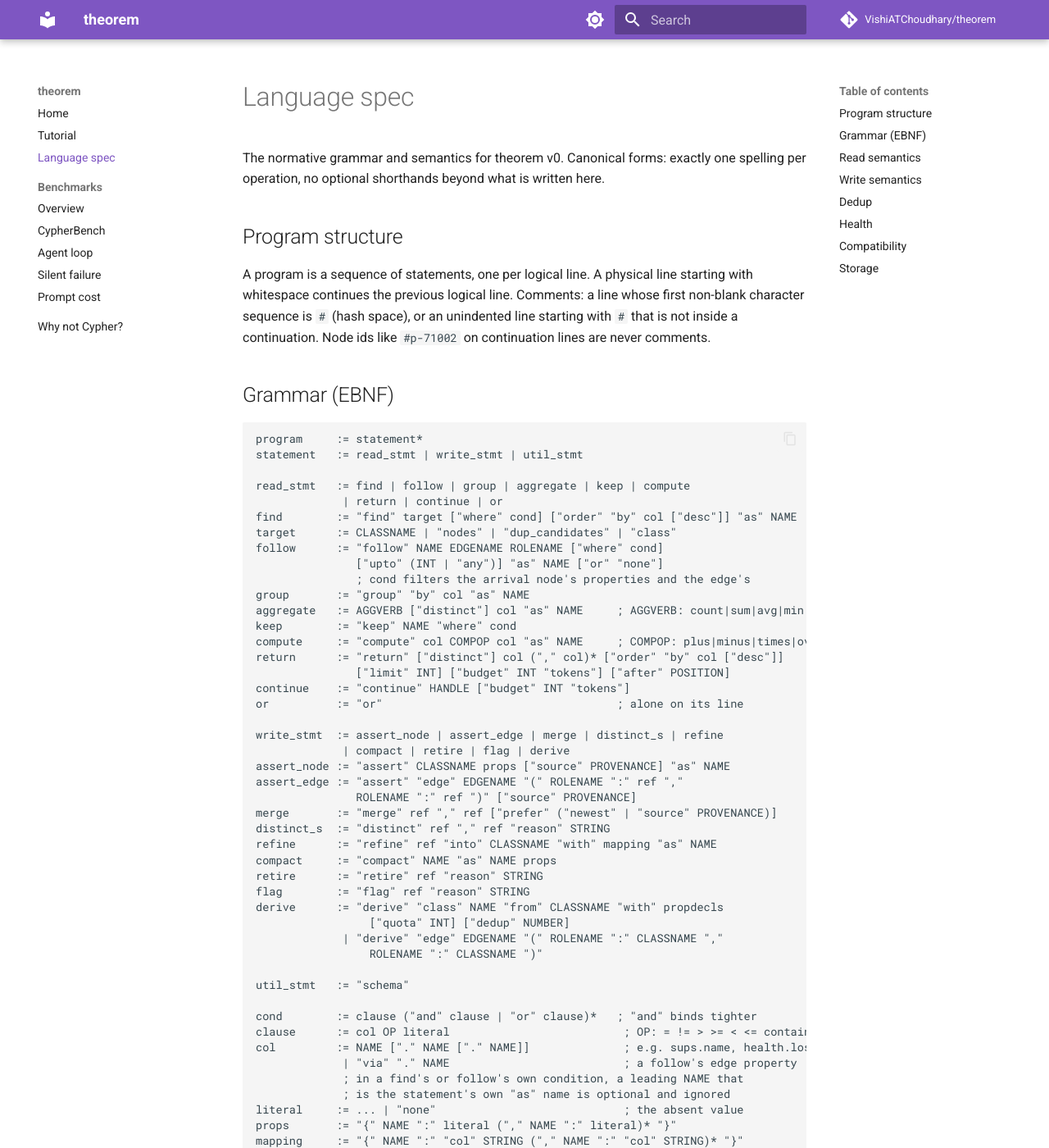
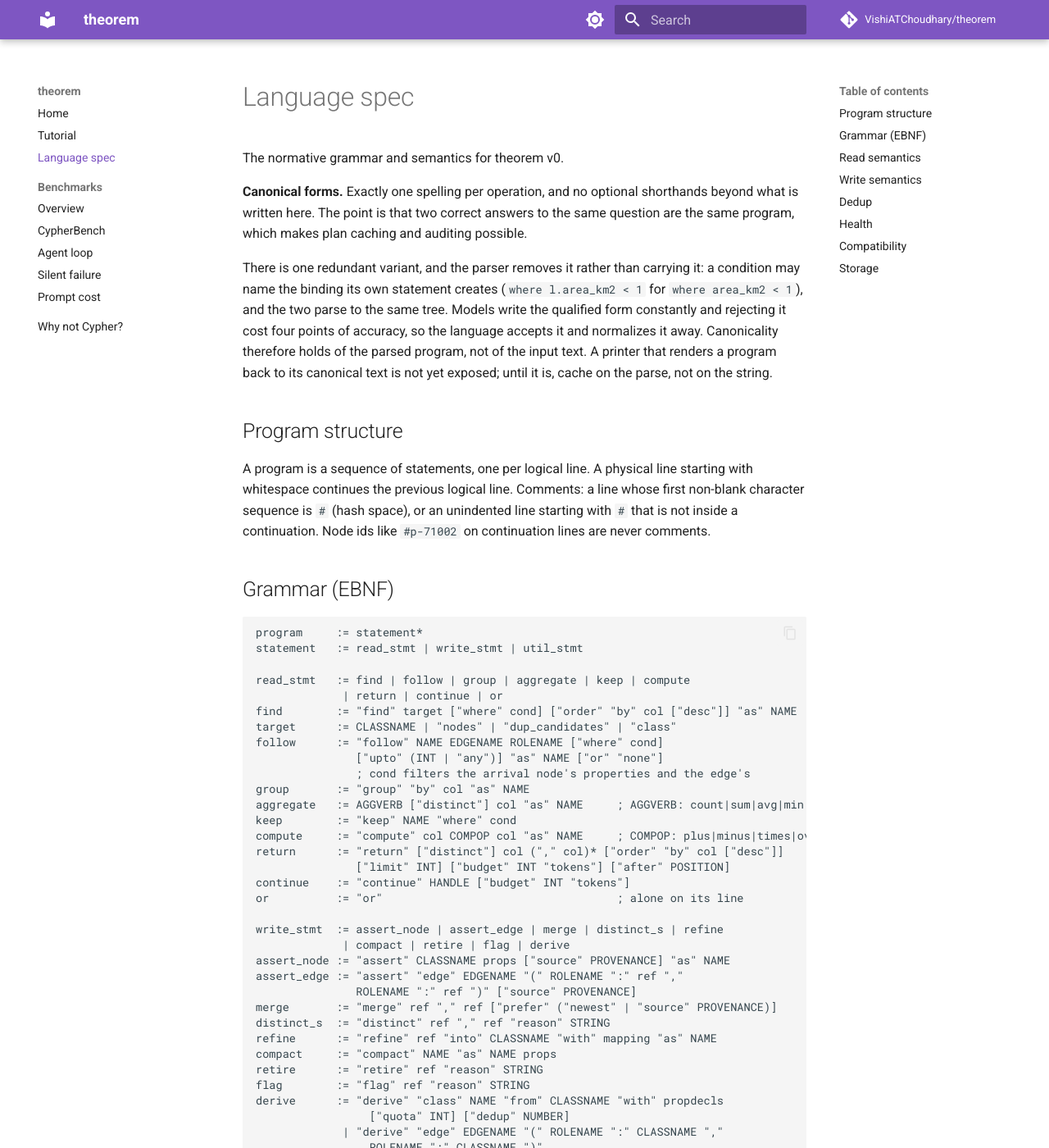
Before and after one commit to VishiATChoudhary/theorem, an MkDocs documentation site: the page built from docs/language-spec.md, in a window 1280 px wide and 1400 px high. Shown: the whole window at 82% size. Built offline with MkDocs 1.6.1 and Material for MkDocs 9.7.7, drawn with Linux system fonts in a browser that asks for light colours; comment, search, counter and statistics services are not loaded; some of the changed text lies outside the part shown.

Commit message:
docs: reconcile the canonical-form claim with the one exception to it
The spec defined `literal` twice, once as I left it and once as it was,
which in a normative grammar is not a style problem.

It also promised no optional shorthands on the same page that now
documents one. Canonicality is what makes plan caching and auditing
possible, and the qualified condition does break it at the level of text.
It does not break it at the level of the parse, because the parser
normalizes the prefix away. Both pages now say that, and the roadmap
carries the missing piece: a printer that renders a program back to
canonical text, so a cache can key on a string again.

Co-Authored-By: Claude Opus 5 (1M context) <noreply@anthropic.com>
Claude-Session: https://claude.ai/code/session_018XvRkT1kgfxrXCA6ut652V

```diff
--- a/docs/language-spec.md
+++ b/docs/language-spec.md
@@ -1,6 +1,10 @@
 # Language spec
 
-The normative grammar and semantics for theorem v0. Canonical forms: exactly one spelling per operation, no optional shorthands beyond what is written here.
+The normative grammar and semantics for theorem v0.
+
+**Canonical forms.** Exactly one spelling per operation, and no optional shorthands beyond what is written here. The point is that two correct answers to the same question are the same program, which makes plan caching and auditing possible.
+
+There is one redundant variant, and the parser removes it rather than carrying it: a condition may name the binding its own statement creates (`where l.area_km2 < 1` for `where area_km2 < 1`), and the two parse to the same tree. Models write the qualified form constantly and rejecting it cost four points of accuracy, so the language accepts it and normalizes it away. Canonicality therefore holds of the parsed program, not of the input text. A printer that renders a program back to its canonical text is not yet exposed; until it is, cache on the parse, not on the string.
 
 ## Program structure
 
@@ -52,11 +56,11 @@ col         := NAME ["." NAME ["." NAME]]              ; e.g. sups.name, health.
              | "via" "." NAME                          ; a follow's edge property
              ; in a find's or follow's own condition, a leading NAME that
              ; is the statement's own "as" name is optional and ignored
-literal     := ... | "none"                            ; the absent value
 props       := "{" NAME ":" literal ("," NAME ":" literal)* "}"
 mapping     := "{" NAME ":" "col" STRING ("," NAME ":" "col" STRING)* "}"
 propdecls   := "{" NAME ":" TYPENAME ("," NAME ":" TYPENAME)* "}"  ; TYPENAME: str|int|float|bool
-literal     := STRING | NUMBER | "true" | "false" | ATTACH
+literal     := STRING | NUMBER | "true" | "false" | "none" | ATTACH
+                                                       ; none = absent
 ref         := NAME | NODEID
 NODEID      := "#" [a-z]+ "-" [a-z0-9]+
 POSITION    := "@t-" [0-9]+
```
Also changed, not shown: ROADMAP.md (+6 -0 lines), docs/why-not-cypher.md (+1 -1 lines).
